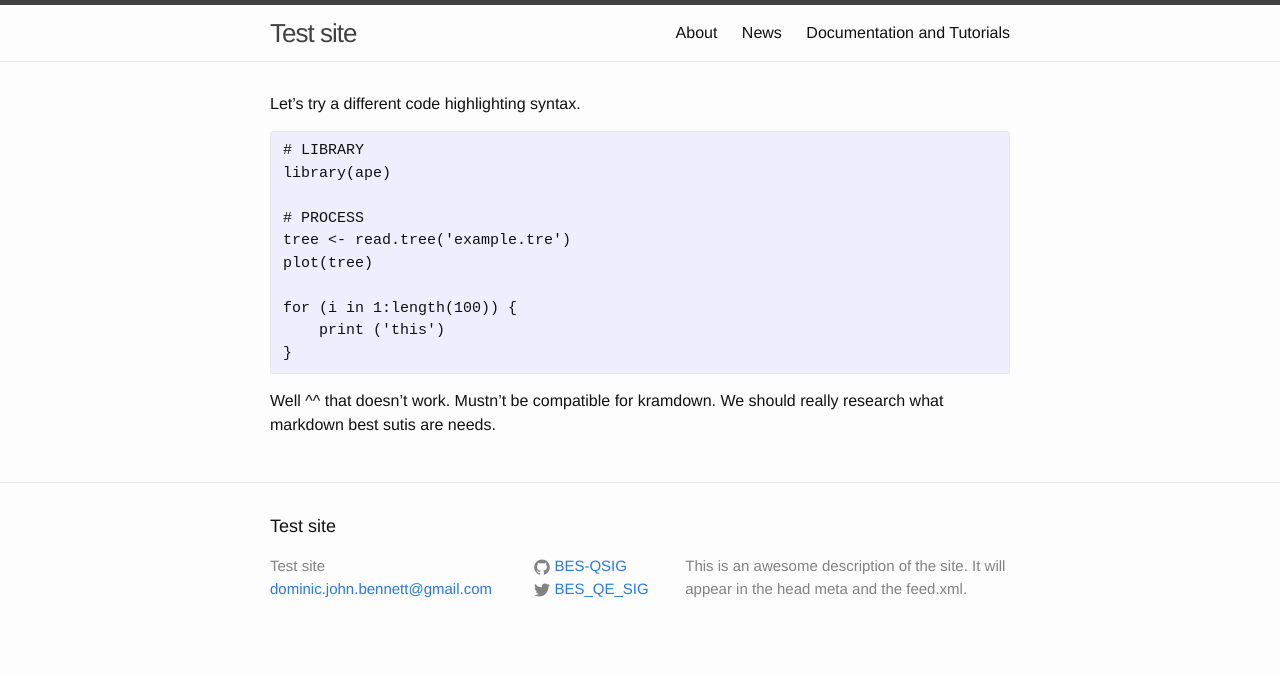
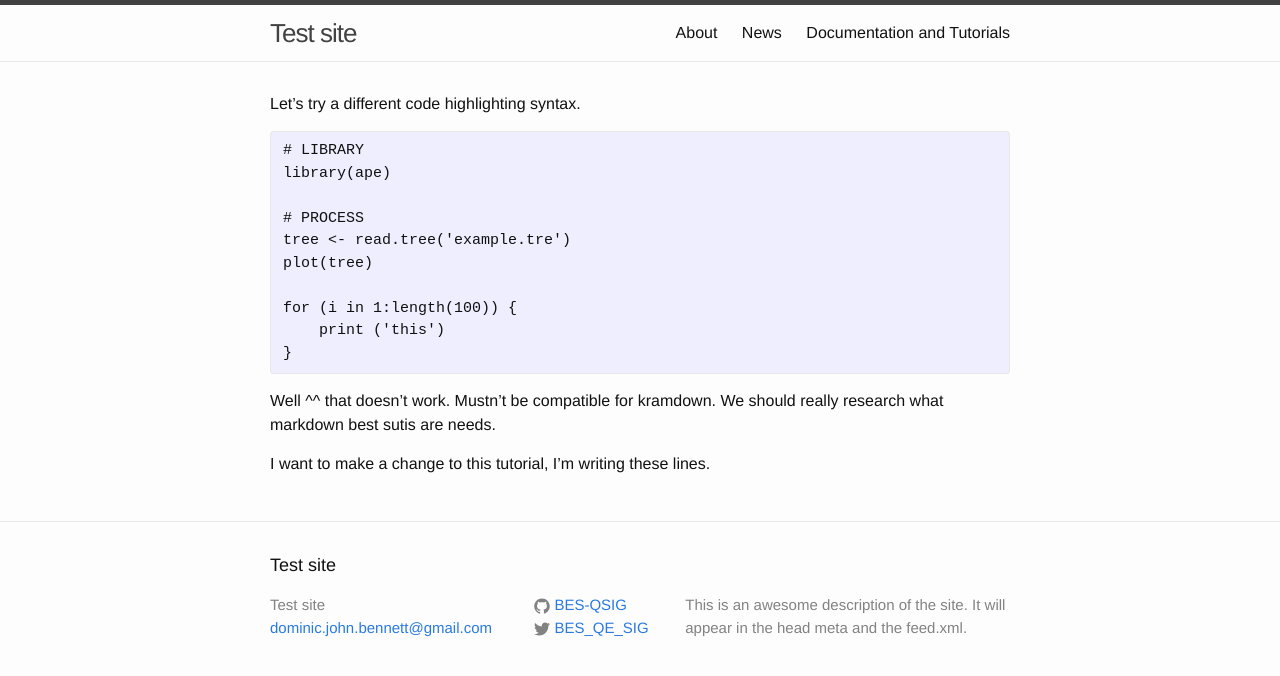
Before and after one commit to BES-QSIG/Test-guides, a Jekyll site: the page built from _docs/tutorial3.markdown, in a window 1280 px wide. Shown: the top 676 px of the page. Built offline with Jekyll 4.4.1, drawn with Linux system fonts in a browser that asks for light colours.

Commit message:
A user change the tutorial.

```diff
--- a/_docs/tutorial3.markdown
+++ b/_docs/tutorial3.markdown
@@ -21,3 +21,6 @@ for (i in 1:length(100)) {
 
 
 Well ^^ that doesn't work. Mustn't be compatible for kramdown. We should really research what markdown best sutis are needs.
+
+
+I want to make a change to this tutorial, I'm writing these lines.
```
